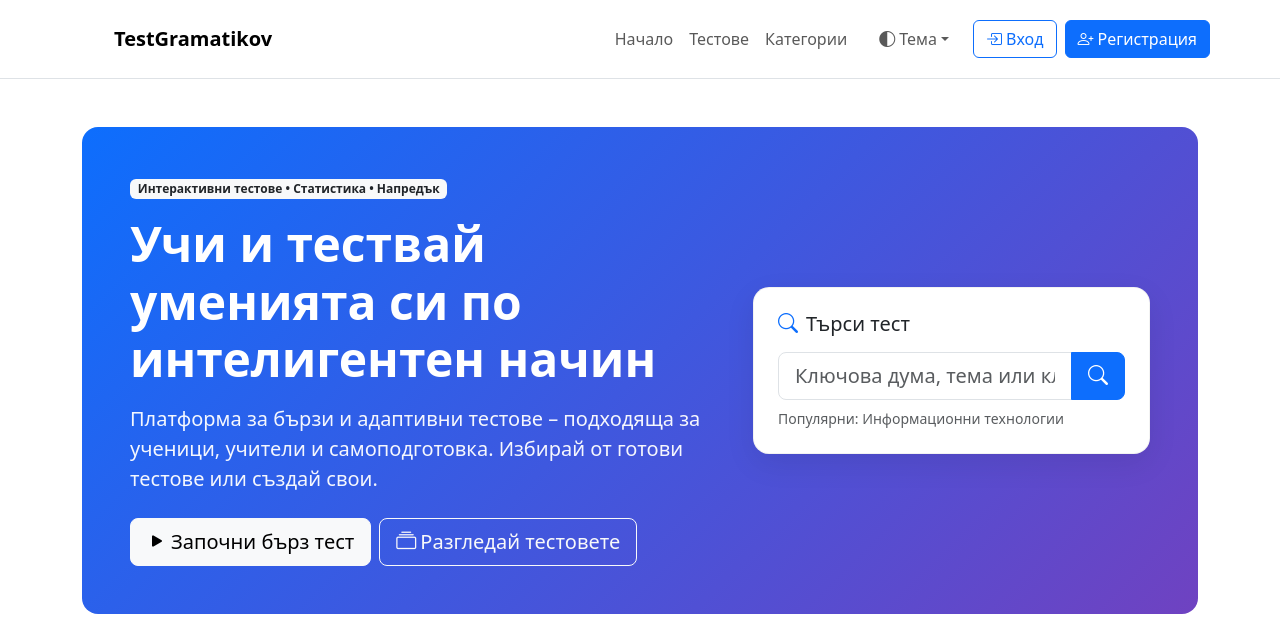
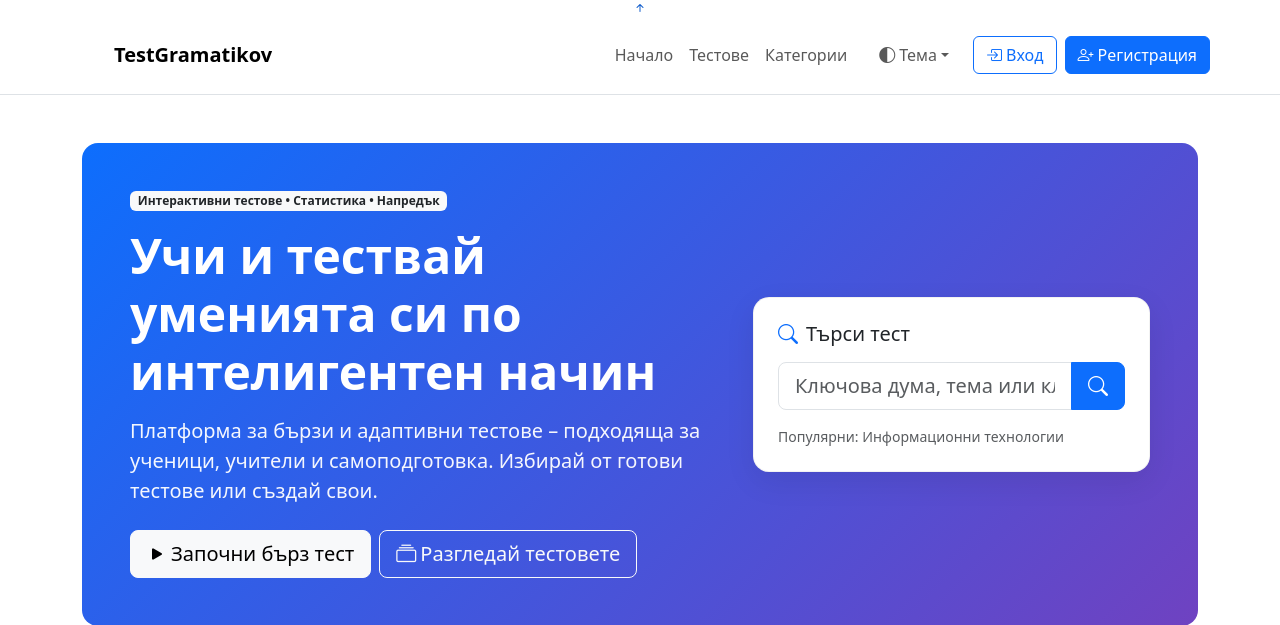
Before and after one commit to gramatikov88/TestGramatikov, a PHP site: page / in a window 1280 px wide. Shown: the top 625 px of the page. Run offline with PHP 8.4, Linux system fonts and the light colour scheme; data comes from the database, SQL or seed files in the repository.

Commit message:
Бутон нагоре тест

```diff
--- /dev/null
+++ b/components/toUpButton.php
@@ -0,0 +1,4 @@
+<!-- бутон за връщане нагоре -->
+<a href="#top" class="to-up-button d-flex align-items-center justify-content-center">
+    <i class="bi bi-arrow-up-short"></i>
+</a>
--- a/index.php
+++ b/index.php
@@ -1,6 +1,7 @@
 <?php
 session_start();
 require_once __DIR__ . '/config.php';
+include __DIR__ . '/components/toUpButton.php';
 $pdo = null; $homeCategories = []; $recentTests = []; $popularStr = '';
 try {
     $pdo = db();
```
